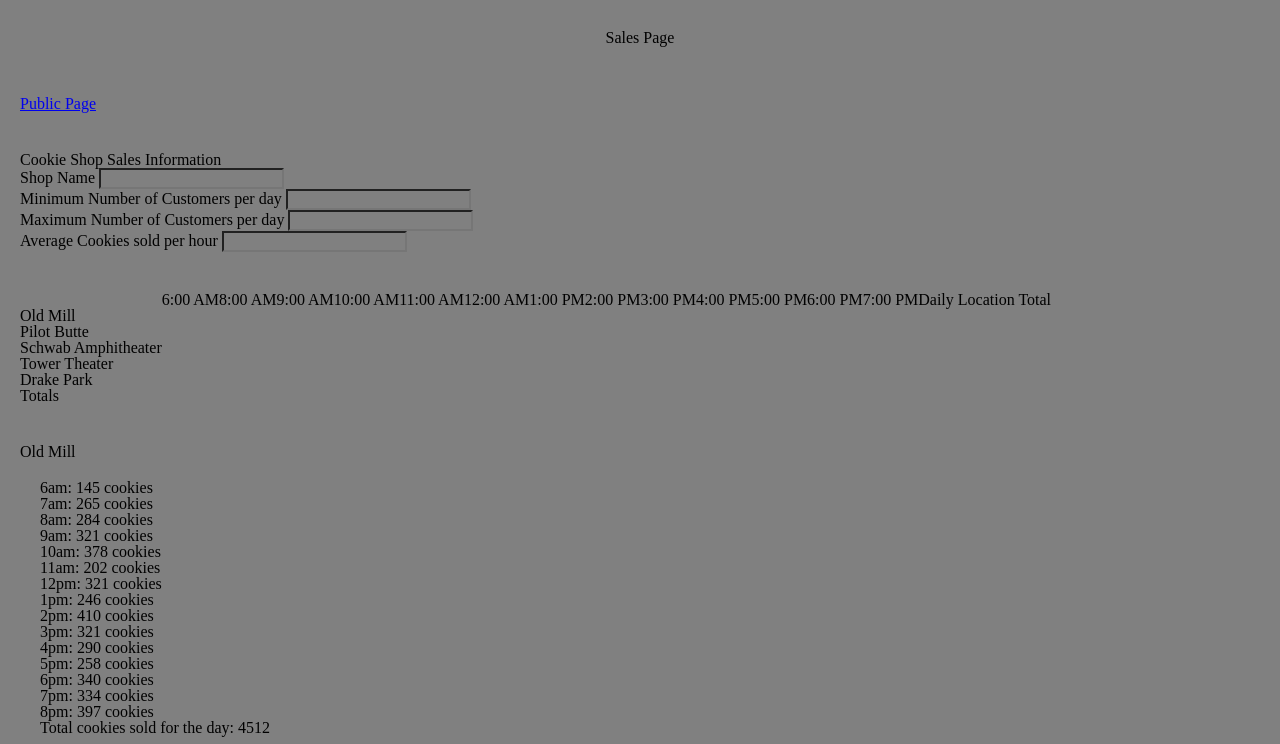
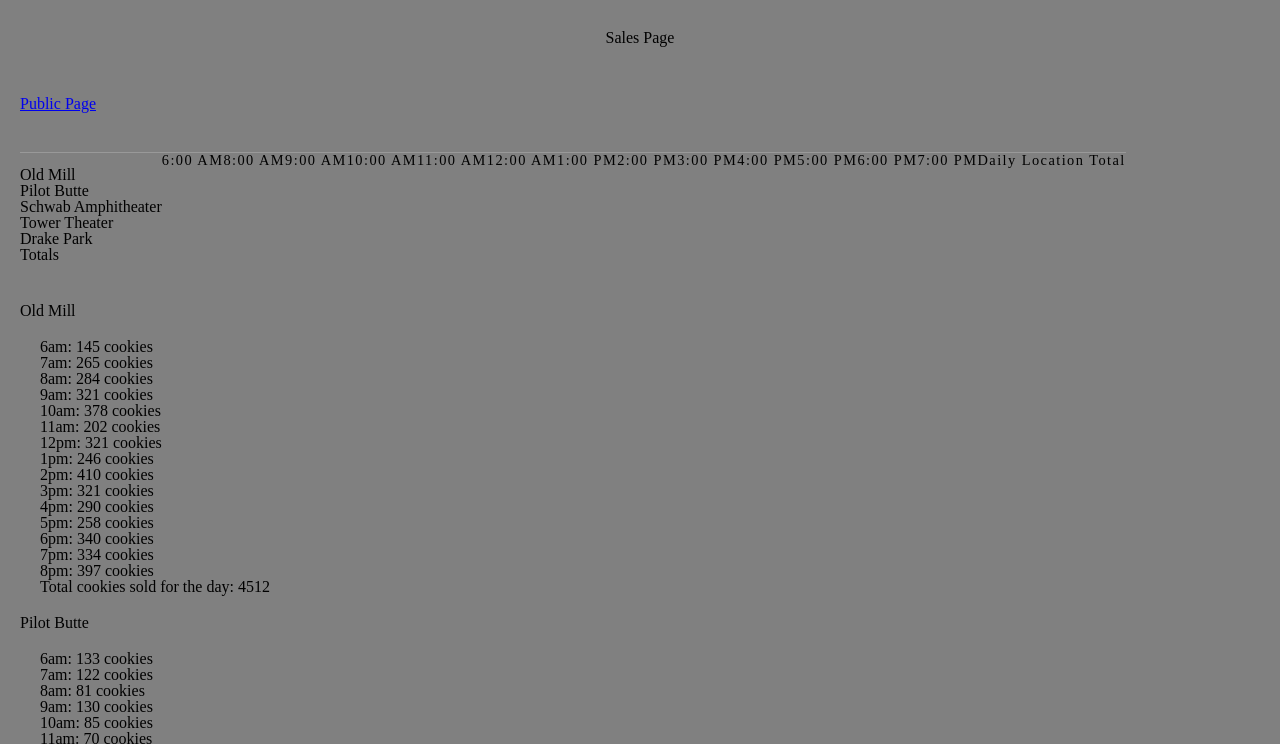
Before and after one commit to mwilkin/cookie-stand, a plain HTML site: page pages/sales.html in a window 1280 px wide. Shown: the top 744 px of the page. Drawn offline with Linux system fonts and the light colour scheme.

Commit message:
add a little styling to the table.

```diff
--- a/css/style.css
+++ b/css/style.css
@@ -19,3 +19,27 @@ ul {
   padding: 20px;
   text-align: justify;
 }
+
+th , td {
+  padding: 10px, 10px, 10px, 10px;
+}
+
+tr td {
+  padding: 10px, 10px, 10px, 10px;
+}
+
+th {
+  letter-spacing: 0.1em;
+  font-size: 90%;
+  text-align: center;
+  border-top: 1px solid #999;
+
+}
+
+tr.even {
+  background-color: #efefef;
+}
+
+tr:hover {
+  background-color: #c3e6e5;
+}
--- a/pages/sales.html
+++ b/pages/sales.html
@@ -16,7 +16,7 @@
       <section>
         <a href="../index.html">Public Page</a>
       </section>
-      <section>
+      <!-- <section>
         <fieldset>
           <legend>
             Cookie Shop Sales Information
@@ -38,7 +38,7 @@
           </label>
           <br/>
         </fieldset>
-      </section>
+      </section> -->
 
       <section>
         <table>
```
